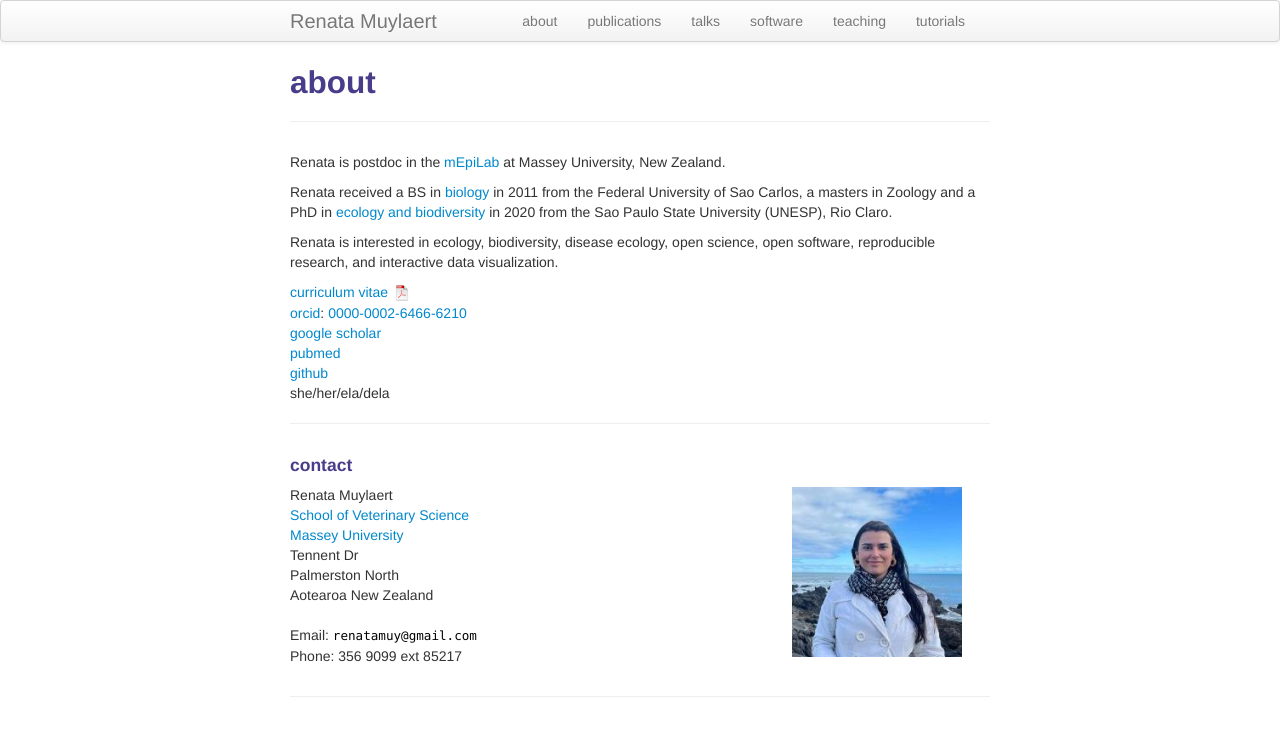
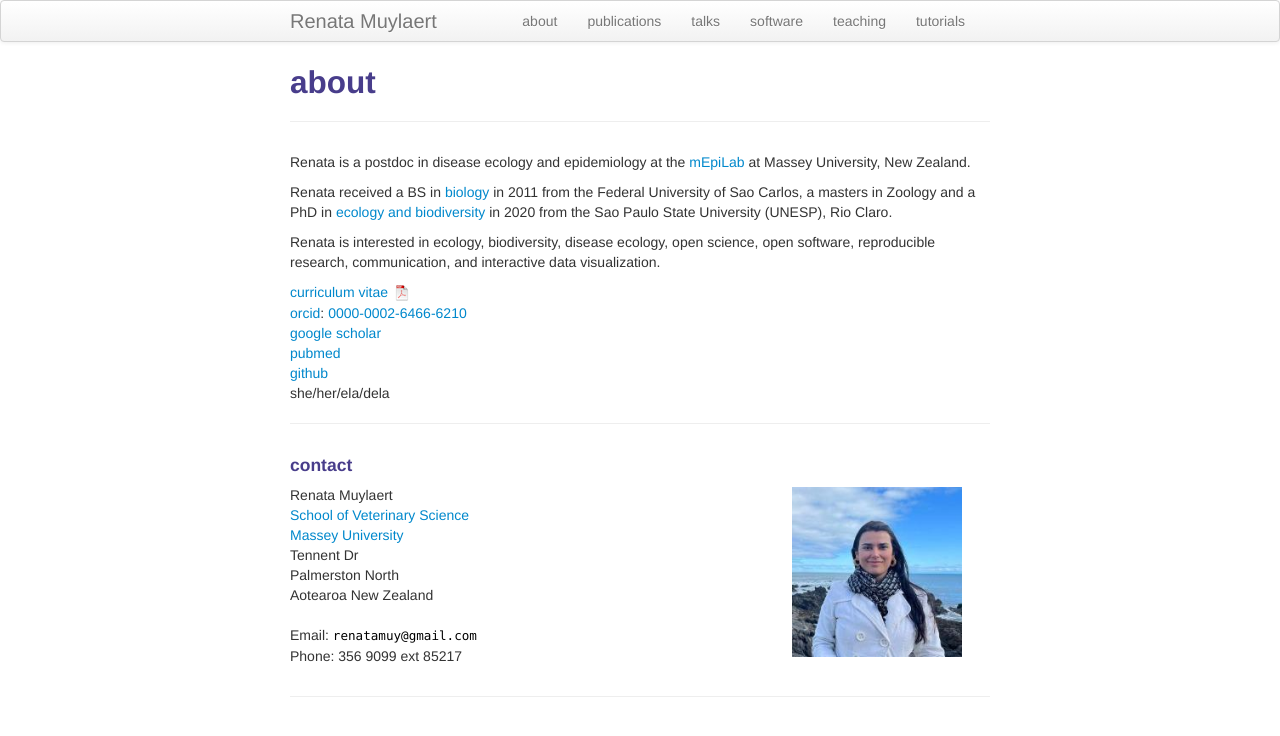
Before and after one commit to renatamuy/renatamuy.github.io, a Jekyll site: the page built from about.md, in a window 1280 px wide. Shown: the top 736 px of the page. Built offline with Jekyll 4.4.1, drawn with Linux system fonts in a browser that asks for light colours.

Commit message:
Update about.md

```diff
--- a/about.md
+++ b/about.md
@@ -4,14 +4,14 @@ title: about
 description: Renata Muylaert is  a postdoctoral researcher in disease ecology
 ---
 
-Renata is postdoc in the
+Renata is a postdoc in disease ecology and epidemiology at the
 [mEpiLab](https://www.massey.ac.nz/massey/expertise/profile.cfm?stref=117322) at Massey University, New Zealand.
 
 Renata received a BS in [biology]()
 in 2011 from the Federal University of Sao Carlos, a masters in Zoology and a PhD in [ecology and biodiversity]() in 2020 from the Sao Paulo State University (UNESP), Rio Claro.
 
 Renata is interested in ecology, biodiversity, disease ecology, open science, open software,
-reproducible research, and interactive data visualization.
+reproducible research, communication, and interactive data visualization.
 
 [curriculum vitae ![CV as pdf](icons16/pdf-icon.png)]({{ BASE_PATH }}/Muylaert_CV_2023.pdf)<br/>
 [orcid](https://orcid.org): [0000-0002-6466-6210](https://orcid.org/0000-0002-6466-6210)<br/>
```
